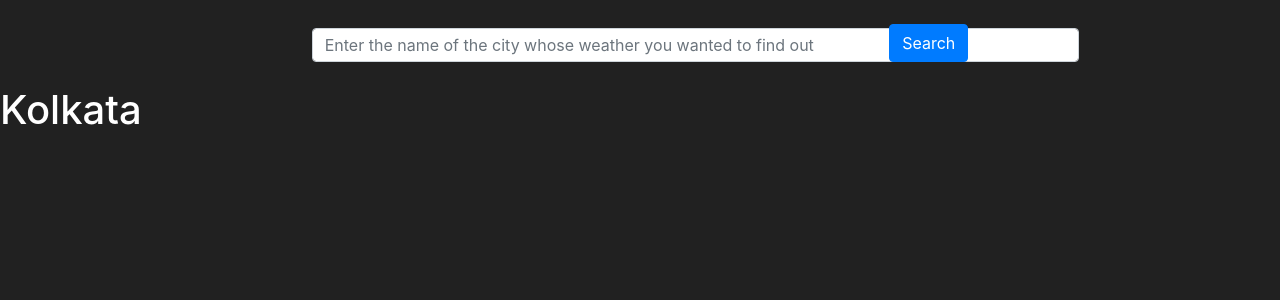
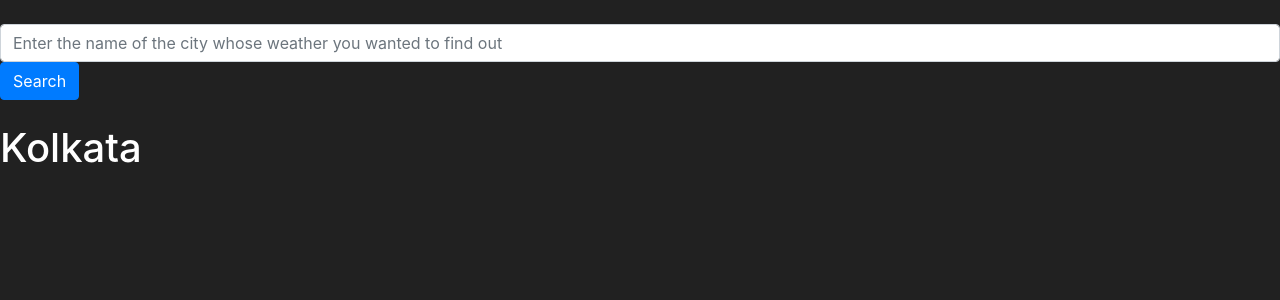
Before and after one commit to DibyaSadhukhan/Flask_mini_projects, a Flask app: page / in a window 1280 px wide. Shown: the part 112-412 px from the top of the page. Run offline with Flask 2, Linux system fonts and the light colour scheme; data that the repository does not hold is empty; some libraries are stand-ins or nearby versions.

Commit message:
Update index.html

```diff
--- a/2.Weather-app/Templates/index.html
+++ b/2.Weather-app/Templates/index.html
@@ -11,17 +11,11 @@
 {% block content %}
 <!--form to add the new item in the list-->
     <br>
-<div class="Form_container">
-</div>
-<div class="flex">
-    <div class="input-group">
+    <div class="Search_bar">
         <form class="form" action="{{ url_for('home')}}" method="post">
             <input class="form-control" type="text" name="city" id="City" placeholder="Enter the name of the city whose weather you wanted to find out">
+            <button type="submit" class="btn btn-primary">Search</button>
         </form>
-        <div>
-            <button type="submit" class="btn btn-primary">Search</button>
-        </div>
-    </div>
     </div>
     <br>
     <div class="city">
@@ -34,23 +28,5 @@
 {% block style %}
     <!--Style block-->
     <style>
-        .input-group{
-            display: flex;
-            flex-direction: row;
-            align-items: flex-end;
-            justify-content: space-around;
-        }
-        .form{
-            width: max-content;
-            padding: 0px;
-        }
-        .form-control{
-            width: 280%;
-            height: 10%;
-        }
-        .input-group{
-            margin:auto;
-            width:75%;
-        }
     </style>
 {% endblock %}
```
Lines whose indentation alone changed are shown as unchanged.
